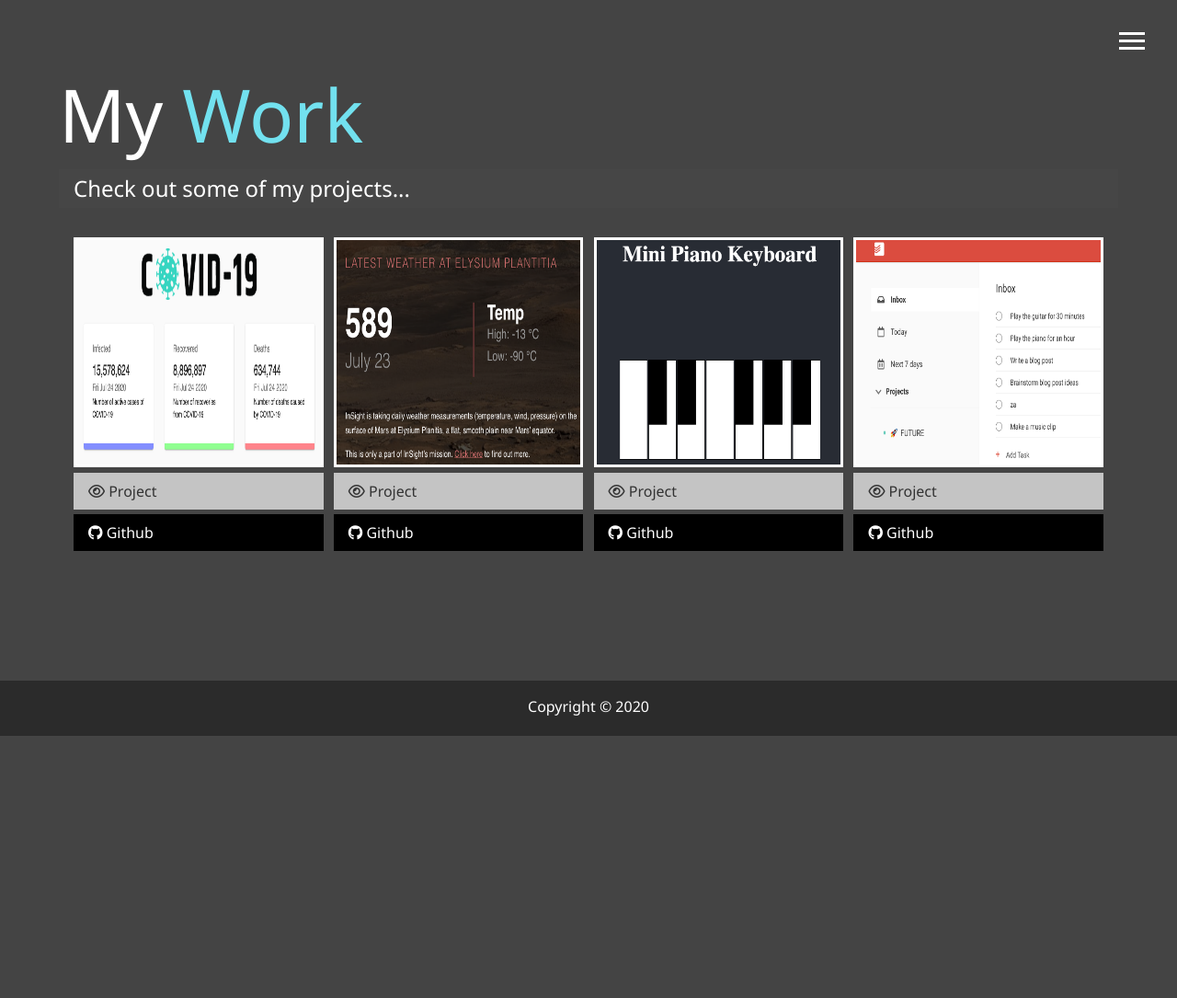
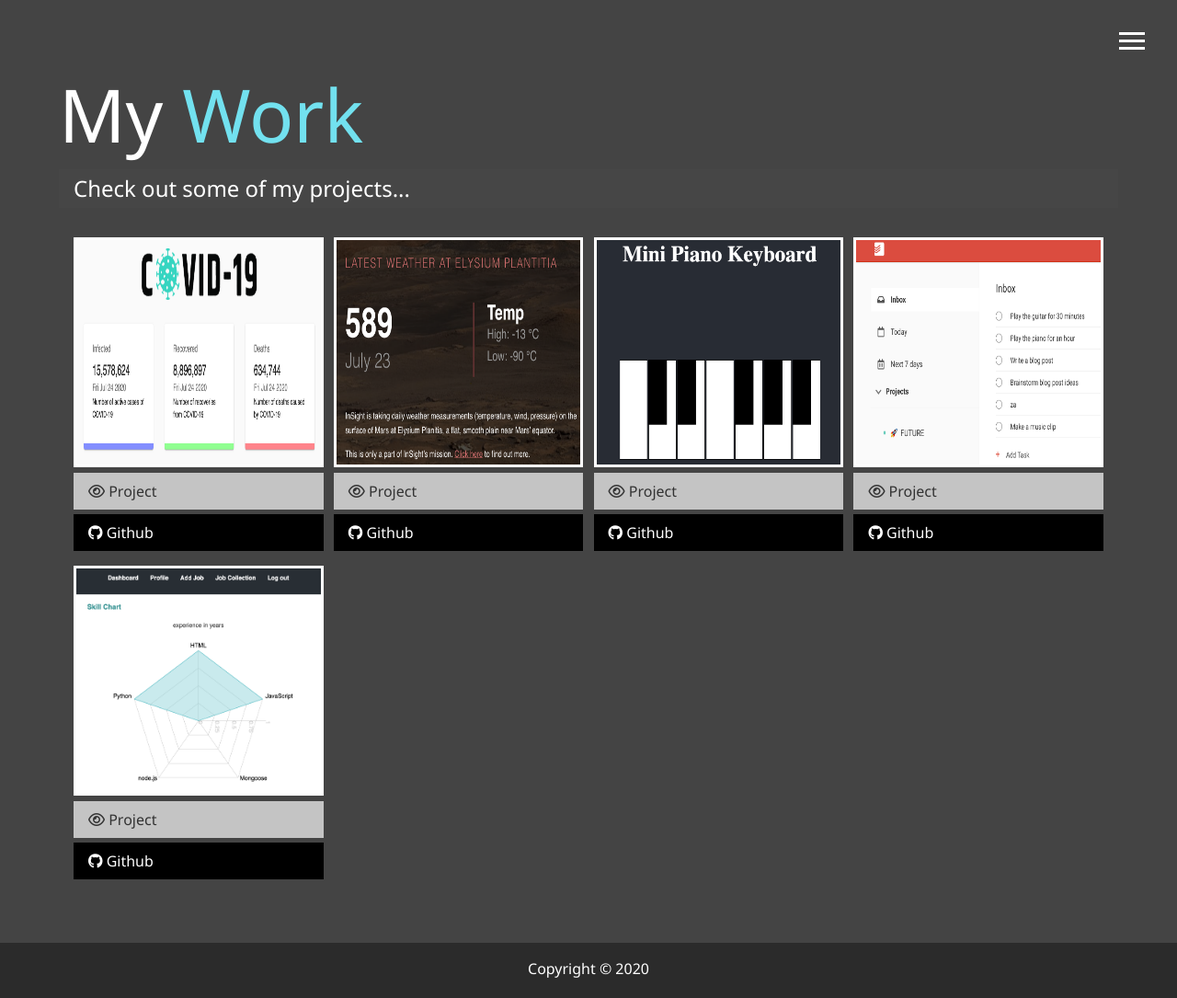
Before and after one commit to julweng/jul-portfolio, a website: page dist/work.html in a window 1280 px wide. Shown: the whole page at 92% size. Before the commit the page ends 800 px from the top, so only its background shows below. Drawn offline with Linux system fonts and the light colour scheme.

Commit message:
add more project

```diff
--- a/dist/work.html
+++ b/dist/work.html
@@ -98,7 +98,17 @@
             <i class="fab fa-github"></i> Github
           </a>
         </div>
-
+        <div class="item">
+					<a href="#!">
+						<img src="img/projects/job_seeker.png" alt="job_seeker" />
+					</a>
+					<a href="https://job-seeker-journal.netlify.app/" class="btn-light">
+						<i class="far fa-eye"></i> Project
+          </a>
+          <a href="https://github.com/julweng/job-seeker-journal-client" class="btn-dark">
+            <i class="fab fa-github"></i> Github
+          </a>
+        </div>
 			</div>
 		</main>
 		<footer id="main-footer">
```
Also changed, not shown: dist/img/projects/job_seeker.png (added).
